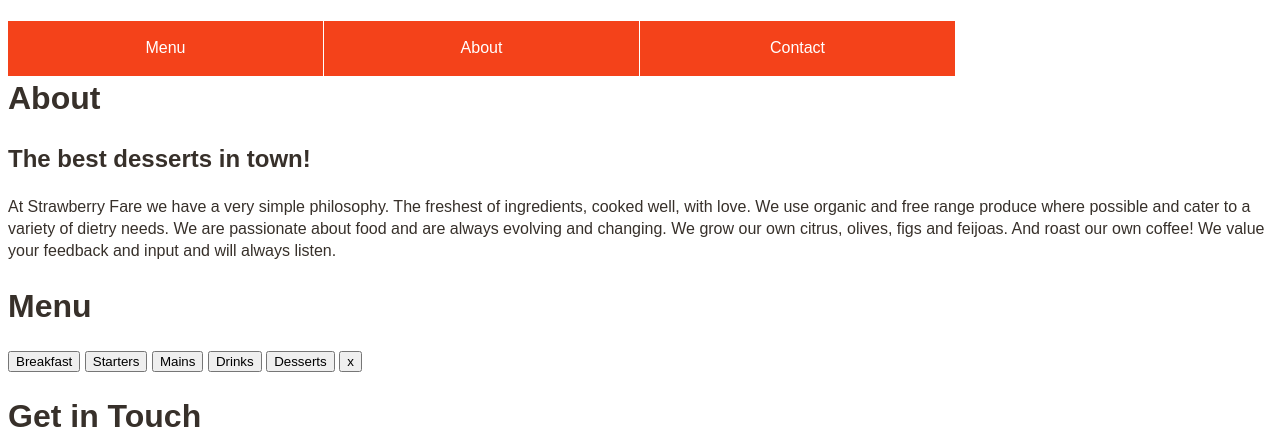
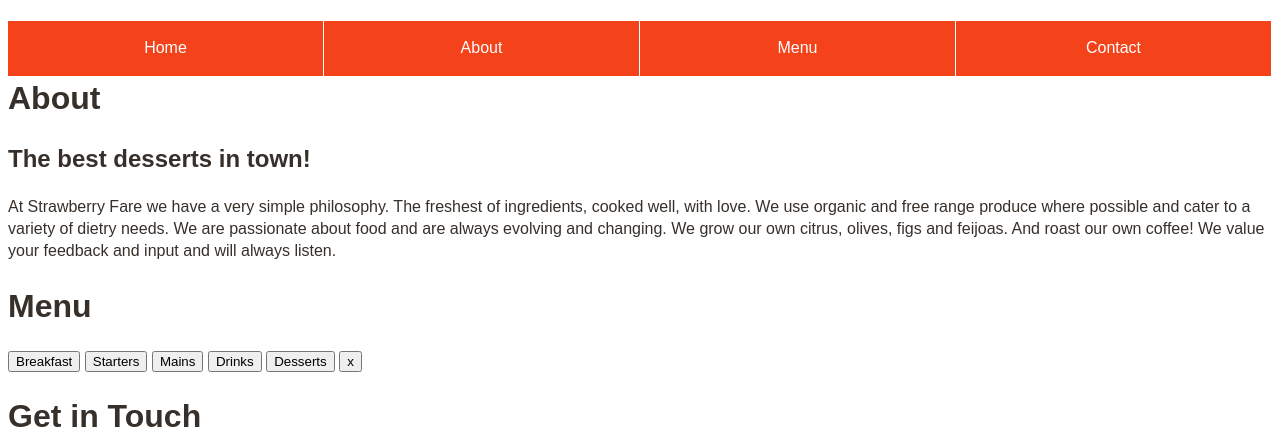
Before and after one commit to teonea/strawberryFare, a PHP site: page / in a window 1280 px wide. Shown: the top 433 px of the page. Run offline with PHP 8.4, Linux system fonts and the light colour scheme; some libraries are stand-ins or nearby versions.

Commit message:
Not much to add..

```diff
--- a/site/index.php
+++ b/site/index.php
@@ -42,14 +42,13 @@
 		include('pages/contact.php'); //Hannah
 	?>
 
-<script src="js/smoothScroll.js"></script>
-<script src="js/responsive-nav.js"></script>
+<script type="text/javascript" src="js/smoothScroll.js"></script>
+<script type="text/javascript" src="js/responsive-nav.js"></script>
 <script type="text/javascript" src="http://maps.googleapis.com/maps/api/js?key=AIzaSyCXKnJ21plLH05VREvnz5lEPSW1JE5gigM&amp;sensor=false"></script>
-<script src="js/main.js"></script>
+<script type="text/javascript" src="js/main.js"></script>
 <script src="http://ajax.googleapis.com/ajax/libs/jquery/2.1.3/jquery.min.js"></script>
 <script type="text/javascript" src="js/menuAjax.js"></script>
 <script type="text/javascript" src="js/keyNavigation.js"></script>
-<script src="js/responsive-nav.js"></script>
 <script type="text/javascript" src="js/scrollToTop.js"></script>
 </body>
 </html>
--- a/site/js/smoothScroll.js
+++ /dev/null
@@ -1,9 +0,0 @@
-jQuery(document).ready(function($) {
-
-    $('a[href=#home01]','a[href=#about02]','a[href=#menu03]','a[href=#contact04]').on('click', function(e) {
-        e.preventDefault();
-        $('html,body').animate({scrollTop:$(this.hash).offset().top-0}, 1000);
-    });
-
-
-});
--- a/site/pages/about.php
+++ b/site/pages/about.php
@@ -1,4 +1,4 @@
-<div id="about02">
+<div id="02" class='scrollLink'>
 	<h1>About</h1>
 	<h2>The best desserts in town!</h2>
 	<p>At Strawberry Fare we have a very simple philosophy. The freshest of ingredients, cooked well, with love. We use organic and free range produce where possible and cater to a variety of dietry needs. We are passionate about food and are always evolving and changing. We grow our own citrus, olives, figs and feijoas. And roast our own coffee! We value your feedback and input and will always listen.</p>
--- a/site/pages/contact.php
+++ b/site/pages/contact.php
@@ -1,4 +1,4 @@
-<div id="contact04">
+<div id="04" class='scrollLink'>
     <h1>Get in Touch</h1>
     <h2>Wellington</h2>
     <ul>
--- a/site/pages/landing.php
+++ b/site/pages/landing.php
@@ -1,11 +1,11 @@
 
-<div id="home01">
+<div id="home01" class='scrollLink'>
 	<nav class="nav-collapse">
 	  <ul>
-	    <li><a href="#home01" class="scrollToTop">Home</a></li>
-	    <li><a href="#menu03">Menu</a></li>
-	    <li><a href="#about02">About</a></li>
-	    <li><a href="#contact04">Contact</a></li>
+	    <li><a class='scrollLink' href="#01">Home</a></li>
+	    <li><a class='scrollLink' href="#02">About</a></li>
+	    <li><a class='scrollLink' href="#03">Menu</a></li>
+	    <li><a class='scrollLink' href="#04">Contact</a></li>
 	  </ul>
 	</nav>
 </div>
--- a/site/pages/menu.php
+++ b/site/pages/menu.php
@@ -1,4 +1,4 @@
-<div id="menu03">
+<div id="03" class='scrollLink'>
 	<div>
 		<h1>Menu</h1>
 			<button value="Breakfast">Breakfast</button>
```
